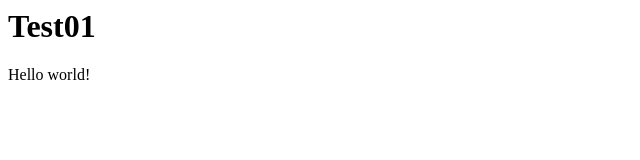
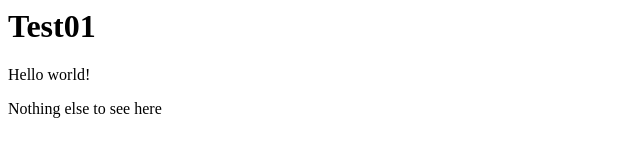
Before and after one commit to allu1991/testi01, a plain HTML site: page index.html in a window 1280 px wide. Shown: the whole page, without its empty margins (0-640 px from the left). Drawn offline with Linux system fonts and the light colour scheme.

Commit message:
edited index.html

```diff
--- a/index.html
+++ b/index.html
@@ -6,6 +6,7 @@
 <body>
 <h1>Test01</h1>
 <p>Hello world!</p>
+<p>Nothing else to see here</p>
 </body>
 
 </html>
```
